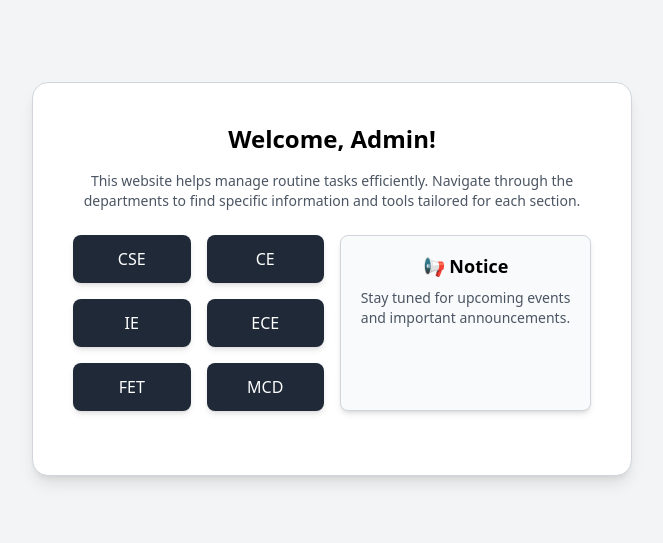
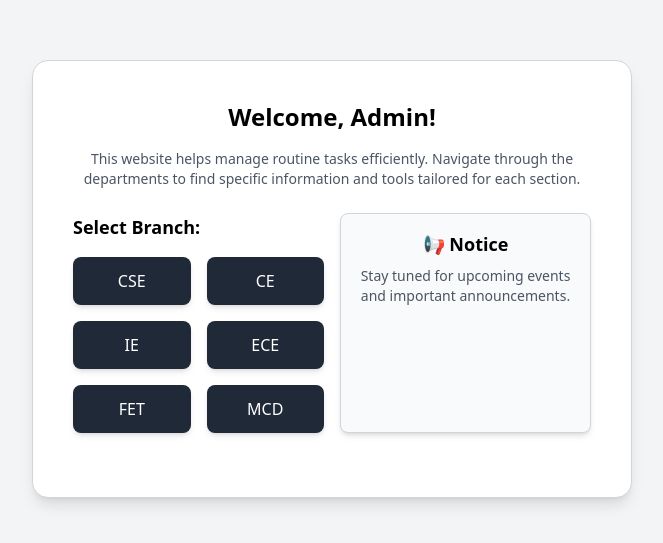
Before and after one commit to NABADEEP069/RoutineMgt, a Next.js app: page /home in a window 1280 px wide. Shown: the part 121-664 px from the top of the page, without its empty margins (308-971 px from the left). Built offline with nearby package versions, Linux system fonts and the light colour scheme.

Commit message:
home upd

```diff
--- a/app/home/page.tsx
+++ b/app/home/page.tsx
@@ -14,6 +14,7 @@ export default function Home() {
 
                 <div className="grid grid-cols-2 gap-4 mb-6">
                     <div className="space-y-4">
+                        <div className="text-left text-lg font-bold mb-2">Select Branch:</div>
                         <div className="grid grid-cols-2 gap-4">
                             <button className="bg-gray-800 text-white px-6 py-3 rounded-lg shadow-md hover:bg-gray-700 transition w-full" onClick={() => window.location.href = '/dept'}>CSE</button>
                             <button className="bg-gray-800 text-white px-6 py-3 rounded-lg shadow-md hover:bg-gray-700 transition w-full" onClick={() => window.location.href = '/dept'}>CE</button>
```
